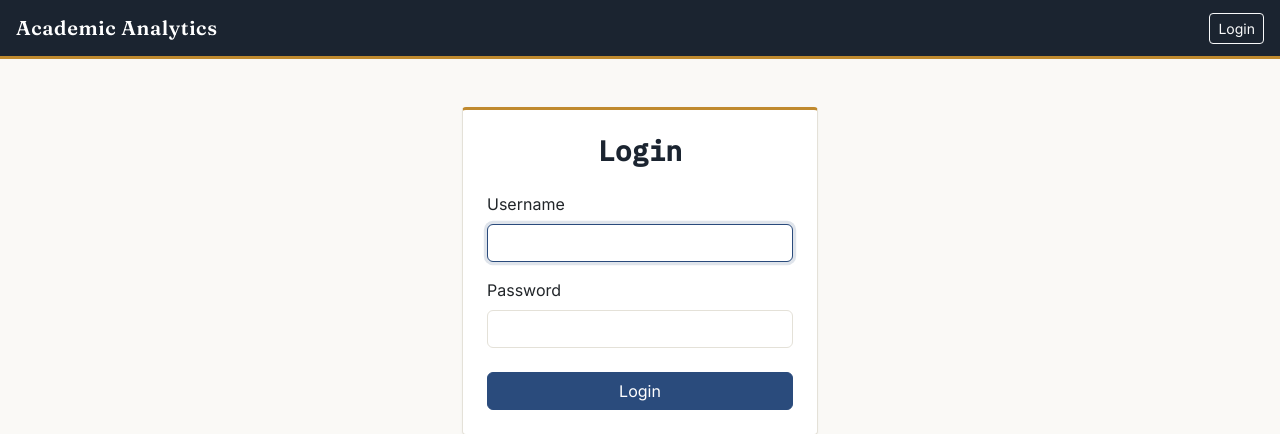
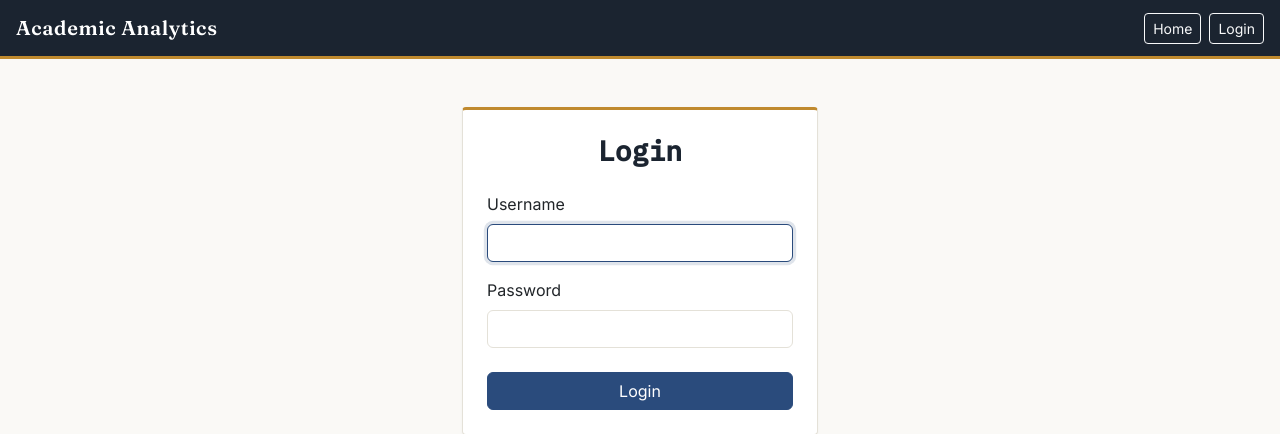
Before and after one commit to swechhya-baral/academic-analysis, a Django app: page /login/ in a window 1280 px wide. Shown: the top 434 px of the page. Run offline with Django 5.2, Linux system fonts and the light colour scheme; some libraries are stand-ins or nearby versions.

Commit message:
Redirect to login page after logout; Added Home button to navbar

```diff
--- a/academics/templates/academics/base.html
+++ b/academics/templates/academics/base.html
@@ -19,8 +19,9 @@
                     <button type="submit" class="btn btn-outline-light btn-sm">Logout</button>
                 </form>
             {% else %}
-                <a class="btn btn-outline-light btn-sm" href="{% url 'login' %}">Login</a>
-            {% endif %}
+    <a class="btn btn-outline-light btn-sm me-2" href="{% url 'home' %}">Home</a>
+    <a class="btn btn-outline-light btn-sm" href="{% url 'login' %}">Login</a>
+{% endif %}
         </div>
     </nav>
 
--- a/config/settings.py
+++ b/config/settings.py
@@ -125,5 +125,5 @@ USE_TZ = True
 STATIC_URL = 'static/'
 
 LOGIN_REDIRECT_URL = 'home'
-LOGOUT_REDIRECT_URL = 'home'
+LOGOUT_REDIRECT_URL = 'login'
 STATICFILES_DIRS = [BASE_DIR / 'academics' / 'static']
```
